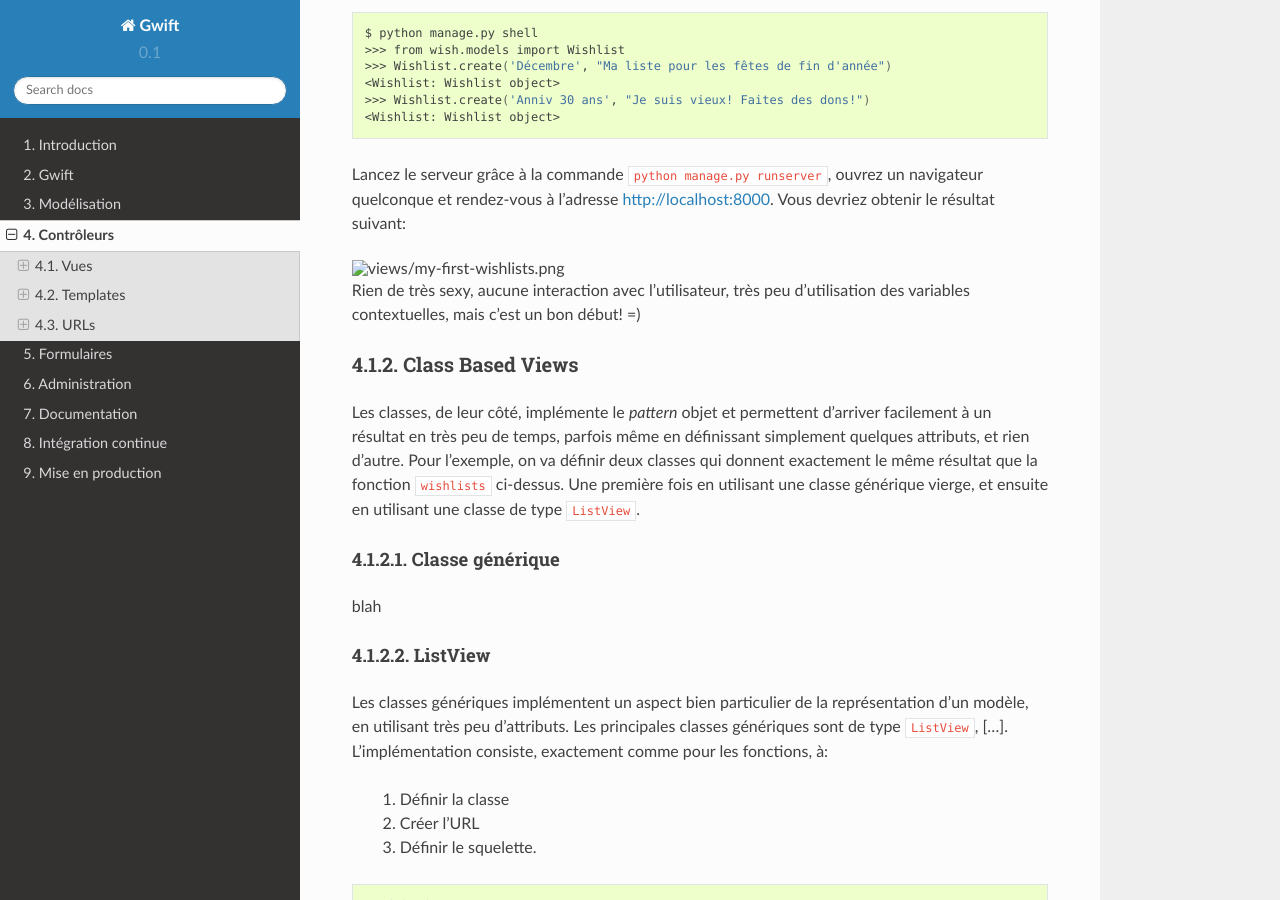
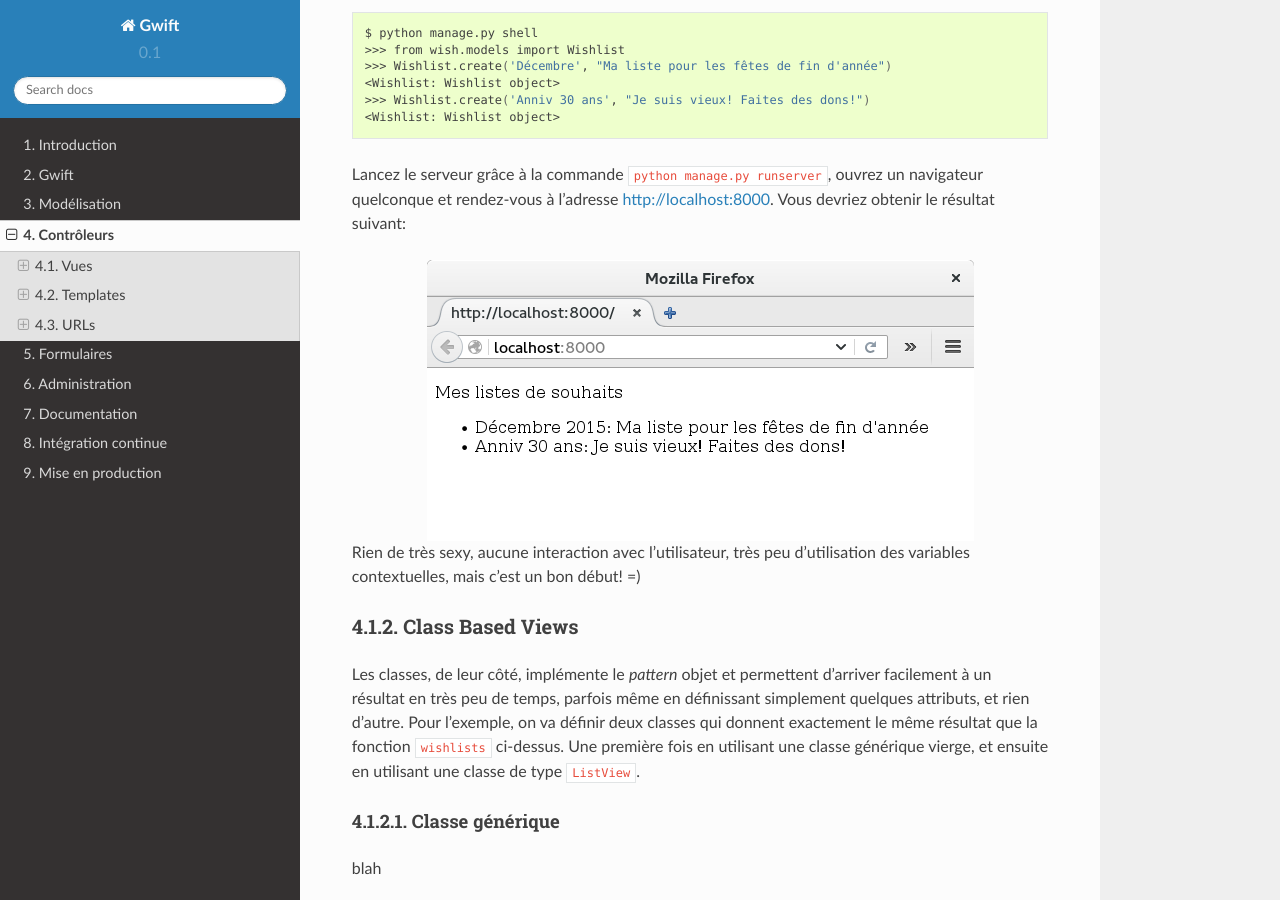
Before and after one commit to Grimbox/gwift-book, a Sphinx documentation site: the page built from source/mvc.rst, in a window 1280 px wide and 900 px high, scrolled down 1985 px. Built offline with Sphinx 7.4.7 and the Read the Docs theme 2.0.0, drawn with Linux system fonts in a browser that asks for light colours.

Commit message:
fix image path

```diff
--- a/source/mvc/views.rst
+++ b/source/mvc/views.rst
@@ -88,7 +88,7 @@ A présent, ajoutez quelques listes de souhaits grâce à un *shell*, puis lance
 
 Lancez le serveur grâce à la commande ``python manage.py runserver``, ouvrez un navigateur quelconque et rendez-vous à l'adresse `http://localhost:8000 <http://localhost:8000>`_. Vous devriez obtenir le résultat suivant:
 
-.. image:: views/my-first-wishlists.png
+.. image:: mvc/my-first-wishlists.png
 	 :align: center
 
 Rien de très sexy, aucune interaction avec l'utilisateur, très peu d'utilisation des variables contextuelles, mais c'est un bon début! =)
```
